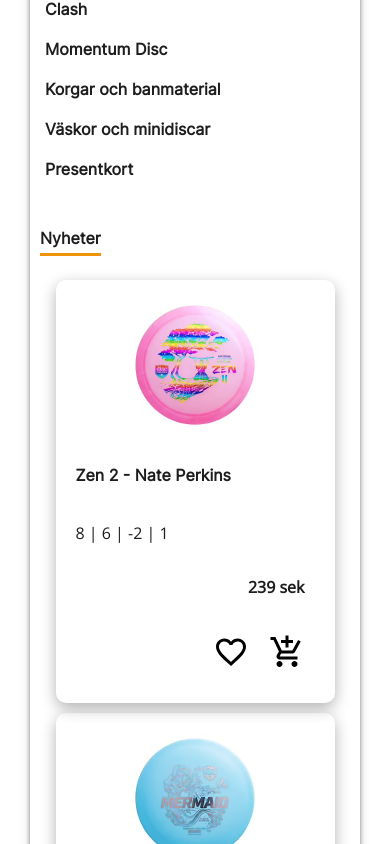
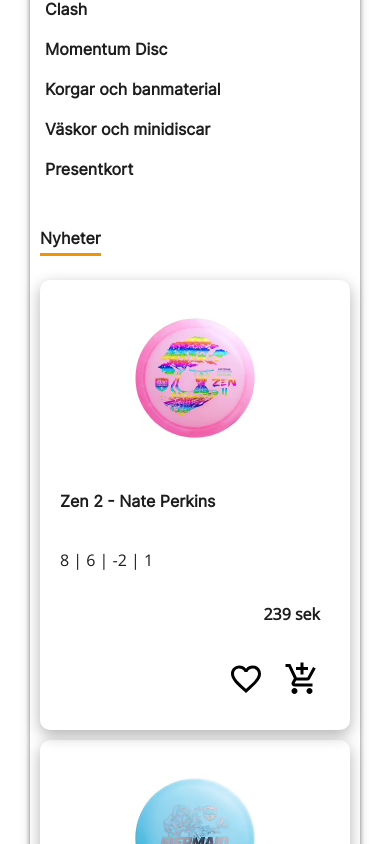
Before and after one commit to CodingQuercus/lab4, a React (Create React App) app: page /wishlist in a window 390 px wide. Shown: the part 2789-3633 px from the top of the page. Built offline with nearby package versions, Linux system fonts and the light colour scheme.

Commit message:
css fixes to cards inside of 1 column grid

```diff
--- a/src/App.css
+++ b/src/App.css
@@ -504,6 +504,12 @@
 
 .news .item-card {
    width: 100%;
+   height: 450px;
+}
+
+.news .added-to-cart {
+   width: 100%;
+   height: 450px;
 }
 
 .wishlist-items {
@@ -544,7 +550,6 @@
    flex-direction: column;
    overflow: hidden;
    width: auto;
-   height: auto;
    gap: 10px 10px;
    border-radius: 10px;
    padding: 20px;
@@ -987,7 +992,7 @@
    }
 
    .item-card {
-      height: auto;
+      height: 450px;;
       width: 90%;
       justify-self: center;
    }
@@ -995,10 +1000,7 @@
    .added-to-cart {
       width: 90%;
       justify-self: center;
-   }
-
-   .news .item-card {
-      width: 90%;
+      height: 450px;
    }
 
    .cart-card {
@@ -1180,7 +1182,6 @@
       grid-template-columns: repeat(3, 1fr);
    }
 
-
    .item-card {
       width: 90%;
    }
```
